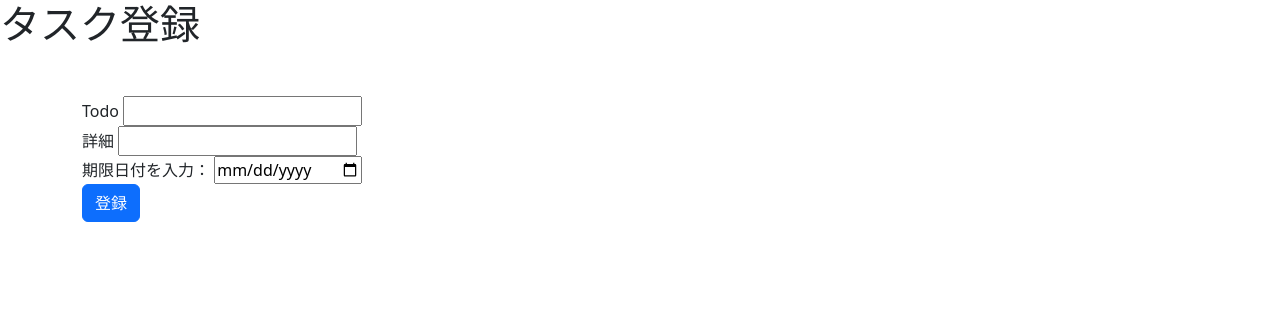
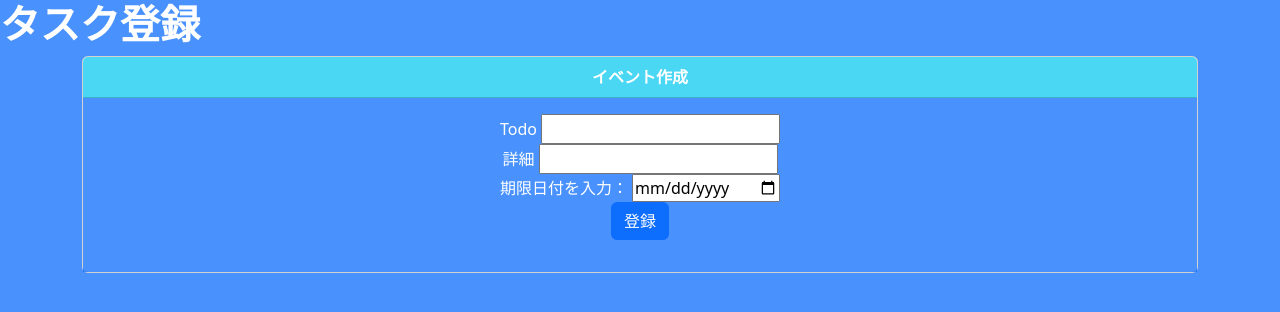
Before and after one commit to popolocrois123/flask_todo_app, a Flask app: page / in a window 1280 px wide. Shown: the top 312 px of the page. Run offline with Flask 3, Linux system fonts and the light colour scheme; some libraries are stand-ins or nearby versions.

Commit message:
add color

```diff
--- a/app.py
+++ b/app.py
@@ -40,9 +40,9 @@ class TODO_DB(Base):
     __tablename__ = "todo"
     id: Mapped[int] = mapped_column(primary_key=True)  # 自動採番
     task: Mapped[str] = mapped_column(String)
-    detail: Mapped[str] = mapped_column(String)
+    detail: Mapped[str] = mapped_column(String, nullable=True)
     done: Mapped[str] = mapped_column(Boolean)
-    limit: Mapped[datetime.date] = mapped_column(Date)
+    limit: Mapped[datetime.date] = mapped_column(Date, nullable=True)
 
 # DB接続とセッション作成
 engine = create_engine("sqlite:///todo.db")
@@ -138,9 +138,11 @@ def index():
 
 
 # # 宿題：detaleを追加
-# @app.route("/see_todo", methods=["GET"])
-# def see_todo():
-#     return render_template("see_todo.html", todos=todos)
+@app.route("/see_todo", methods=["GET"])
+def see_todo():
+    if form.validate_on_submit():
+        print("やっほー")
+    return render_template("see_todo.html", todos=todos)
 
 
 # @app.route("/submit", methods=["POST"])
--- a/form_list.py
+++ b/form_list.py
@@ -14,3 +14,5 @@ class Todo_Form(FlaskForm):
     # 期限の日付選択フィールド
     limit_date = DateField("期限日付を入力：", format="%Y-%m-%d"
                             ,validators=[Optional()])
+    # 編集ボタンフィールド
+    edit = SubmitField("編集")
--- a/templates/index.html
+++ b/templates/index.html
@@ -12,14 +12,19 @@
   <link href="https://cdn.jsdelivr.net/npm/bootstrap@5.3.2/dist/css/bootstrap.min.css" rel="stylesheet">
 </head>
 
-<body>
-    <h1>タスク登録</h1>
+<body class="bg-primary bg-opacity-75">
+    <h1 class="text-white fw-bold">タスク登録</h1>
 
-  <div class="container mt-5">
+  <div class="container">
 
 
    <form method="POST" action="/">
       {{ form.hidden_tag() }}
+      <div class="card text-center">
+        <div class="card-header  text-bg-info text-white fw-bold">
+          イベント作成
+        </div>
+        <div class="card-body text-bg-primary p-3">
           <div class="mb-3">
             {{ form.todo.label() }}
             {{ form.todo() }} <br>
@@ -32,6 +37,8 @@
 
             {{ form.submit(class="btn btn-primary") }}
           </div>
+       </div>
+     </div>
     </form>
   </div>
 
```
Also changed, not shown: templates/see_todo.html (+13 -0 lines). Lines whose indentation alone changed are shown as unchanged.
